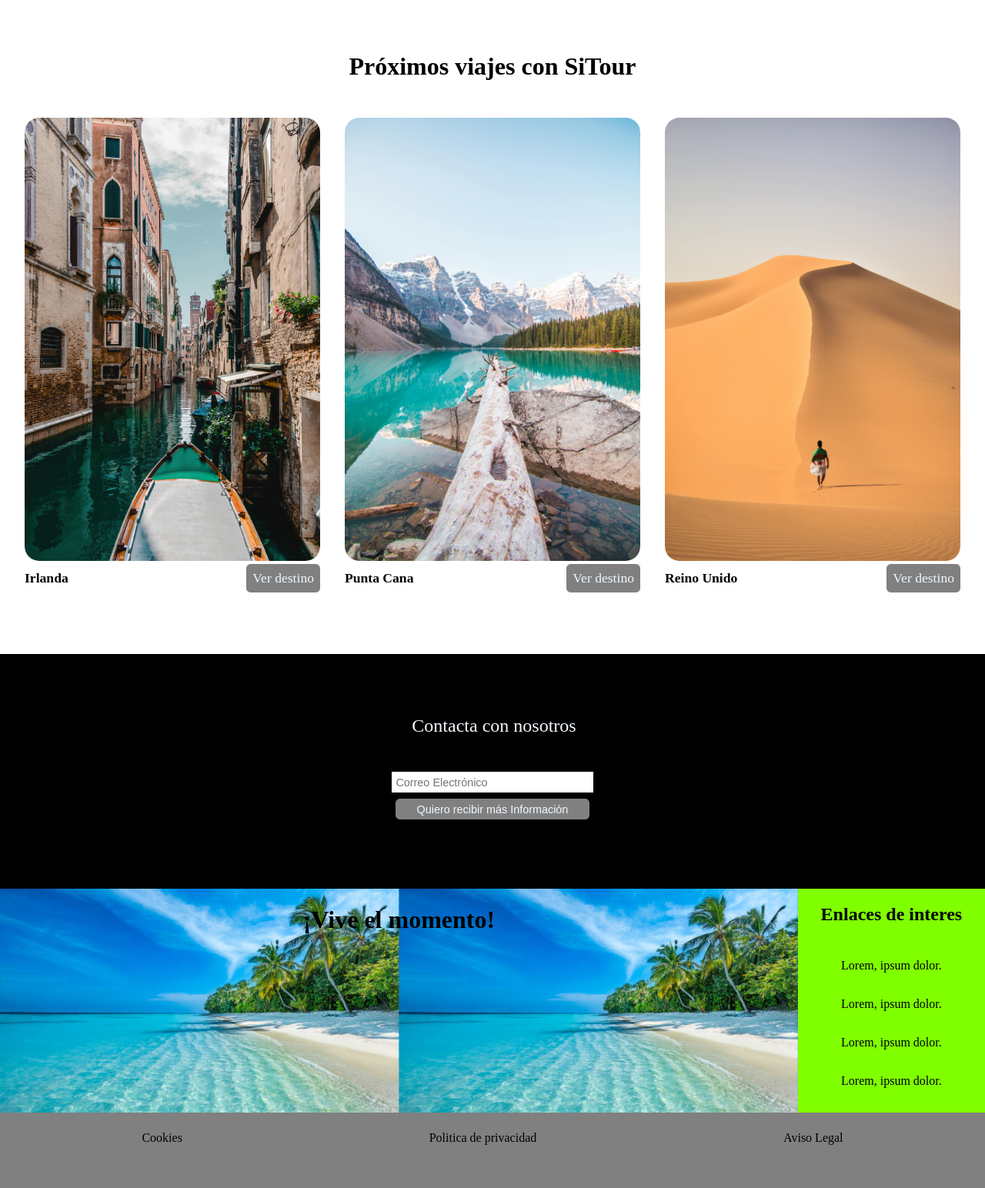
After one commit to joseeramirezzz/2SMR_APPWEB, a PHP site: page /CSS/Actividad2_b/indexactividad2_b.html in a window 1280 px wide. The commit adds this page. Shown: the part 289-1833 px from the top of the page at 77% size. Run offline with PHP 8.4, Linux system fonts and the light colour scheme.

Commit message:
actividad2

```diff
--- /dev/null
+++ b/CSS/Actividad2_b/indexactividad2_b.html
@@ -0,0 +1,86 @@
+<!DOCTYPE html>
+<html lang="en">
+<head>
+    <meta charset="UTF-8">
+    <meta name="viewport" content="width=device-width, initial-scale=1.0">
+    <title>Sitour</title>
+    <link rel="preconnect" href="https://fonts.googleapis.com">
+<link rel="preconnect" href="https://fonts.gstatic.com" crossorigin>
+<link href="https://fonts.googleapis.com/css2?family=Roboto:ital,wght@0,100;0,300;0,400;0,500;0,700;0,900;1,100;1,300;1,400;1,500;1,700;1,900&display=swap" rel="stylesheet">
+    <link rel="stylesheet" href="/CSS/Actividad2_b/styleactividad2_b.css">
+</head>
+<body>
+    <header class="cabecera">
+        <img class="cabecera__logo" src="/Img/autobus.png" alt="">
+        <nav class="cabecera__nav">
+            <ul class="cabecera__nav__list">
+                <li><a class="cabecera__nav__list__enlace" href="">Inicio</a></li>
+                <li><a class="cabecera__nav__list__enlace" href="">Actividades</a></li>
+                <li><a class="cabecera__nav__list__enlace" href="">Quien soy</a></li>
+                <li><a class="cabecera__nav__list__enlace" href="">Contacto</a></li>
+            </ul>
+        </nav>
+    </header>
+    <main class="principal">
+        <h1 class="principal__titulo"> Próximos viajes con SiTour</h1>
+        <section class="principal__viajes">
+            <article class="principal__viajes__art">
+                <img class="principal__viajes__art__image" src="/Img/destino1.jpg" alt="">
+                <div class = "principal__viajes__art__contenedor">
+                    <span class=" principal__viajes__art__contenedor__texto">Irlanda</span>
+                    <a class=" principal__viajes__art__contenedor__enlace" href="">Ver destino</a>
+                </div>
+            </article>
+            <article class="principal__viajes__art">
+                <img class="principal__viajes__art__image" src="/Img/destino2.jpg" alt="">
+                <div class = "principal__viajes__art__contenedor">
+                    <span class=" principal__viajes__art__contenedor__texto">Punta Cana</span>
+                    <a class=" principal__viajes__art__contenedor__enlace" href="">Ver destino</a>
+                </div>
+            </article>
+            <article class="principal__viajes__art">
+                <img class="principal__viajes__art__image" src="/Img/destino3.jpg" alt="">
+                <div class = "principal__viajes__art__contenedor">
+                    <span class=" principal__viajes__art__contenedor__texto">Reino Unido</span>
+                    <a class=" principal__viajes__art__contenedor__enlace" href="">Ver destino</a>
+                </div>
+            </article>
+        </section>
+
+        <section class="principal__contacto">
+            <form class="principal__contacto__form" action="">
+                <fieldset class="principal__contacto__form__contenedor">
+                    <legend class="principal__contacto__form__contenedor__titulo">Contacta con nosotros</legend>
+                    <div class="principal__contacto__form__contenedor__div">
+                        <input class="principal__contacto__form__contenedor__div__email" type="email" placeholder="Correo Electrónico">
+                        <input class="principal__contacto__form__contenedor__div__boton" type="submit" value="Quiero recibir más Información">
+                    </div>
+                </fieldset>
+
+            </form>
+        </section>
+    </main>
+
+    <footer class="footer">
+        <span class="footer__span">
+            <div class="footer__span__banner">
+                <h1 class=" footer__span__banner__titulo">¡Vive el momento!</h1>
+            </div>
+
+            <aside class="footer__span__aside ">
+                <h1 class="footer__span__aside__titulo">Enlaces de interes</h1>
+                <li ><a class="footer__span__aside__enlace" href="">Lorem, ipsum dolor.</a></li>
+                <li ><a class="footer__span__aside__enlace" href="">Lorem, ipsum dolor.</a></li>
+                <li ><a class="footer__span__aside__enlace" href="">Lorem, ipsum dolor.</a></li>
+                <li ><a class="footer__span__aside__enlace" href="">Lorem, ipsum dolor.</a></li>
+            </aside>
+        </span>
+
+        <ul class = "footer__pie">
+            <li><a href="">Cookies</a></li>
+            <li><a href="">Politica de privacidad</a></li>
+            <li><a href="">Aviso Legal</a></li>
+        </ul>
+    </footer>
+</body>
+</html>
--- /dev/null
+++ b/CSS/Actividad2_b/styleactividad2_b.css
@@ -0,0 +1,231 @@
+/* ------------ General----------- */
+
+body{
+    margin: 0;
+}
+
+
+
+
+
+/* -------- Header---------- */
+
+.cabecera{
+    background-color: black;
+    display: flex;
+    justify-content: space-between;
+    align-items: center;
+}
+
+.cabecera__nav__list{ /* poniendole flex puedes jugar con su posicionamiento y más*/
+    display: flex;
+}
+
+.cabecera__logo{  /* ajusta el tamaño de la imagen*/
+    width: 30%;
+}
+
+.cabecera__nav__list__enlace{  /* Le pone margen a la lista y cambia color*/
+
+    margin-right: 1rem ;
+    color:aliceblue;
+    font-size: 1.3rem;
+
+}
+
+.cabecera__nav__list__enlace:hover{ /* esto es una semiclase, HOVER se crea para darle formato cuando ponemos el raton encima*/
+
+    color: chartreuse;
+}
+
+
+
+
+
+/* --------- Seccion principal ---------------*/
+
+.principal{
+    display: flex;
+    flex-direction: column;
+    padding-top: 3rem;
+    margin-bottom: 3rem;
+    align-items: center;
+    margin-bottom: 0;
+
+}
+
+.principal__titulo{
+    width: 100%;
+    text-align: center;
+    margin-bottom:3rem ;
+}
+
+.principal__viajes{
+    display: flex;
+    width: 100%;
+    justify-content: space-evenly
+
+}
+
+.principal__viajes__art{
+    width: 30%;
+
+}
+
+.principal__viajes__art__image{
+    width: 100%;
+    border-radius: 1.2rem;
+}
+
+.principal__viajes__art__contenedor{
+    display: flex;
+    justify-content: space-between;
+    align-items: center;
+}
+
+.principal__viajes__art__contenedor__texto{
+    font-weight: bold;
+    font-size: 1.1rem;
+    width: 50%;
+}
+
+.principal__viajes__art__contenedor__enlace{
+    background-color: gray;
+    border-radius: 0.35rem;
+    padding: 0.5rem;
+    color: aliceblue;
+    font-size: 1.1rem;
+    margin-left: 0.5rem;
+    text-align: center;
+
+
+}
+
+.principal__viajes__art__contenedor__enlace:hover{
+    background-color: black;
+}
+
+.principal__contacto{
+    width: 100%;
+    background-color: black;
+    margin-top: 5rem;
+}
+
+.principal__contacto__form__contenedor{
+    display: flex;
+    flex-direction: column;
+    border: 0;
+    margin: 0;
+    align-items: center;
+    margin-top: 5rem;
+    margin-bottom: 5rem;
+}
+
+.principal__contacto__form__contenedor__titulo{
+    width: 100%;
+    text-align: center;
+    color: aliceblue;
+    font-size: 1.5rem;
+    margin-bottom: 2.5rem;
+
+}
+
+.principal__contacto__form__contenedor__div{
+    width: 40%;
+    display: flex;
+    flex-direction: column;
+    align-items: center;
+}
+
+.principal__contacto__form__contenedor__div__email{
+    width: 50%;
+    margin-bottom: 0.5rem;
+    padding: 0.35rem;
+    border: 0;
+    font-size: 0.9rem;
+}
+
+.principal__contacto__form__contenedor__div__boton{
+    width: 50%;
+    padding: 0.35rem;
+    border: 0;
+    text-align: center;
+    padding-left: 0.25rem;
+    padding-right: 0.25rem;
+    border-radius: 0.35rem;
+    background-color: gray;
+    color: aliceblue;
+    font-size: 0.9rem;
+}
+
+.principal__contacto__form__contenedor__div__boton:hover{
+    background-color: yellow;
+    color: black;
+}
+
+
+
+/* ----- footer --------- */
+
+
+
+.footer{
+    margin: 0;
+    display: flex;
+    flex-direction: column
+}
+
+.footer__span{
+    display: flex;
+    width: 100%;
+}
+
+
+.footer__span__banner{
+    display: flex;
+    width: 81%;
+    background-image: url(/Img/playa.jpg);
+    background-size: 50%;
+    background-repeat: repeat;
+    justify-content: center;
+
+}
+
+
+.footer__span__aside{
+    display: flex;
+    width: 19%;
+    background-color: chartreuse;
+    flex-direction: column;
+    text-align: center;
+
+}
+
+.footer__span__aside__titulo{
+    padding-bottom: 1.5rem;
+
+}
+
+.footer__span__aside__enlace{
+    margin-bottom: 3rem;
+    text-align: center;
+
+}
+a{  /* Quita los subrayados de los enlaces (etiqueta a es la de los enlaces)*/
+     text-decoration: none;
+     color: black;
+}
+li {
+    list-style: none;
+    margin-bottom: 2rem;
+}
+
+
+
+.footer__pie{
+    display: flex;
+    justify-content: space-around;
+    background-color: grey;
+    margin: 0;
+    padding: 1.5rem;
+}
```
Also changed, not shown: CSS/Actividad1_a/styleactividad1_a.css (line endings or trailing spaces), Img/playa.jpg (added).
